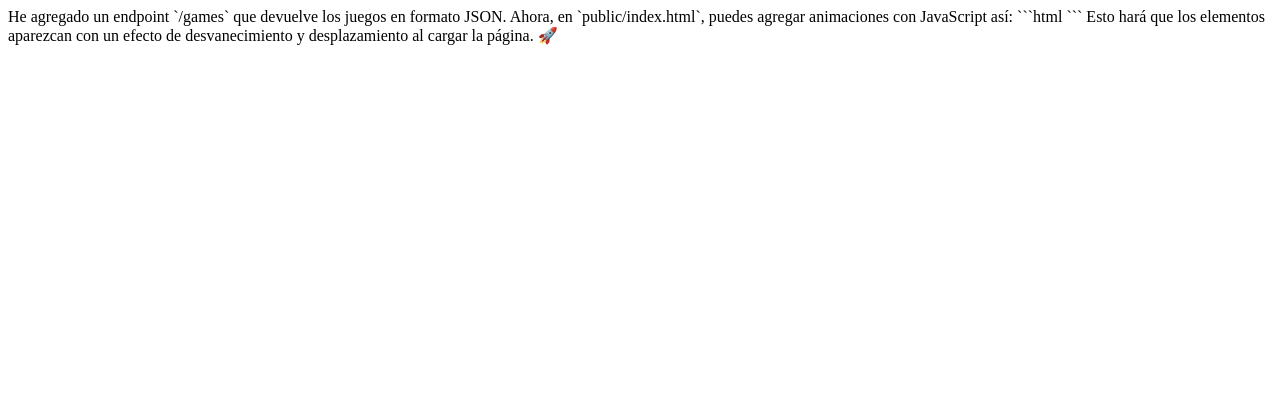
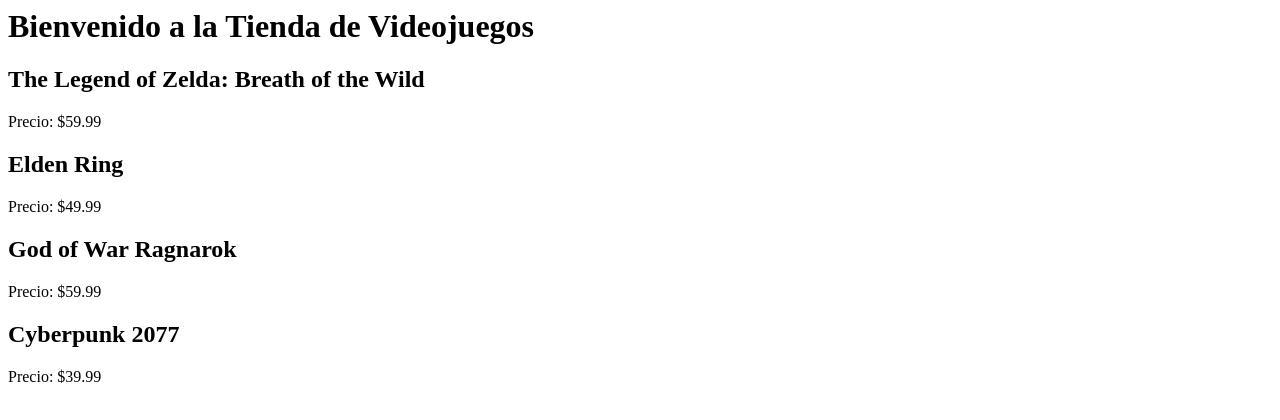
Before and after one commit to pmorenateide/jsRepository, a plain HTML site: page index.html in a window 1280 px wide. Drawn offline with Linux system fonts and the light colour scheme; no server answers.

Commit message:
Add files via upload

````diff
--- a/index.html
+++ b/index.html
@@ -1,6 +1,35 @@
-He agregado un endpoint `/games` que devuelve los juegos en formato JSON. Ahora, en `public/index.html`, puedes agregar animaciones con JavaScript así:
+<html lang="es">
+<head>
+    <meta charset="UTF-8">
+    <meta name="viewport" content="width=device-width, initial-scale=1.0">
+    <title>Tienda de Videojuegos</title>
+    <link rel="stylesheet" href="styles.css">
+</head>
+<body>
+    <header>
+        <h1>Bienvenido a la Tienda de Videojuegos</h1>
+    </header>
+    <main>
+        <div id="games-list"></div>
+    </main>
+    <script>
+        const games = [
+            { id: 1, title: "The Legend of Zelda: Breath of the Wild", price: "$59.99" },
+            { id: 2, title: "Elden Ring", price: "$49.99" },
+            { id: 3, title: "God of War Ragnarok", price: "$59.99" },
+            { id: 4, title: "Cyberpunk 2077", price: "$39.99" }
+        ];
 
-```html
+        const gamesList = document.getElementById("games-list");
+        games.forEach(game => {
+            const div = document.createElement("div");
+            div.innerHTML = `<h2>${game.title}</h2><p>Precio: ${game.price}</p>`;
+            gamesList.appendChild(div);
+        });
+    </script>
+</body>
+</html>
+
 <script>
     document.addEventListener("DOMContentLoaded", async () => {
         const gamesList = document.getElementById("games-list");
@@ -30,6 +59,3 @@ He agregado un endpoint `/games` que devuelve los juegos en formato JSON. Ahora,
         transition: opacity 0.5s ease, transform 0.5s ease;
     }
 </style>
-```
-
-Esto hará que los elementos aparezcan con un efecto de desvanecimiento y desplazamiento al cargar la página. 🚀
````
